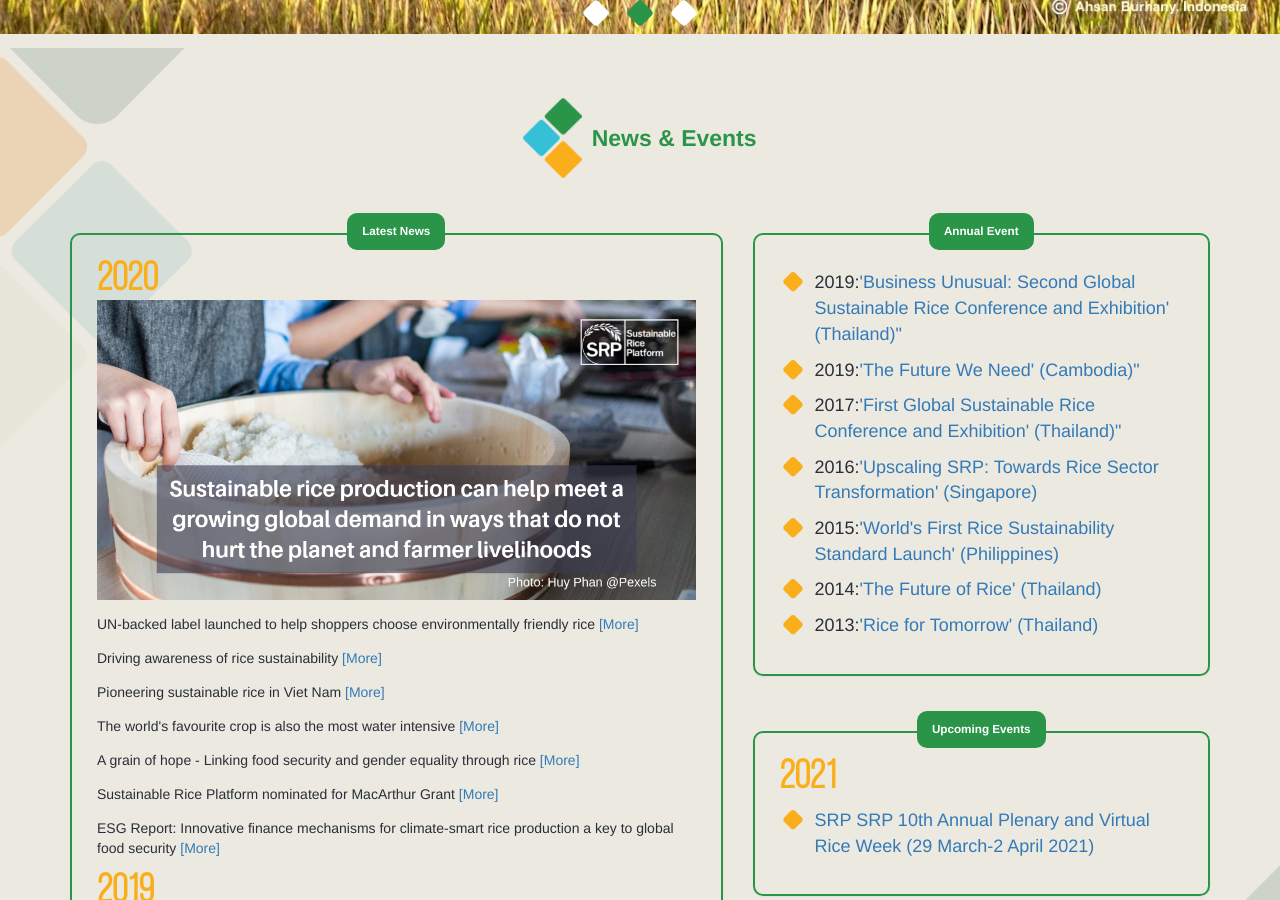
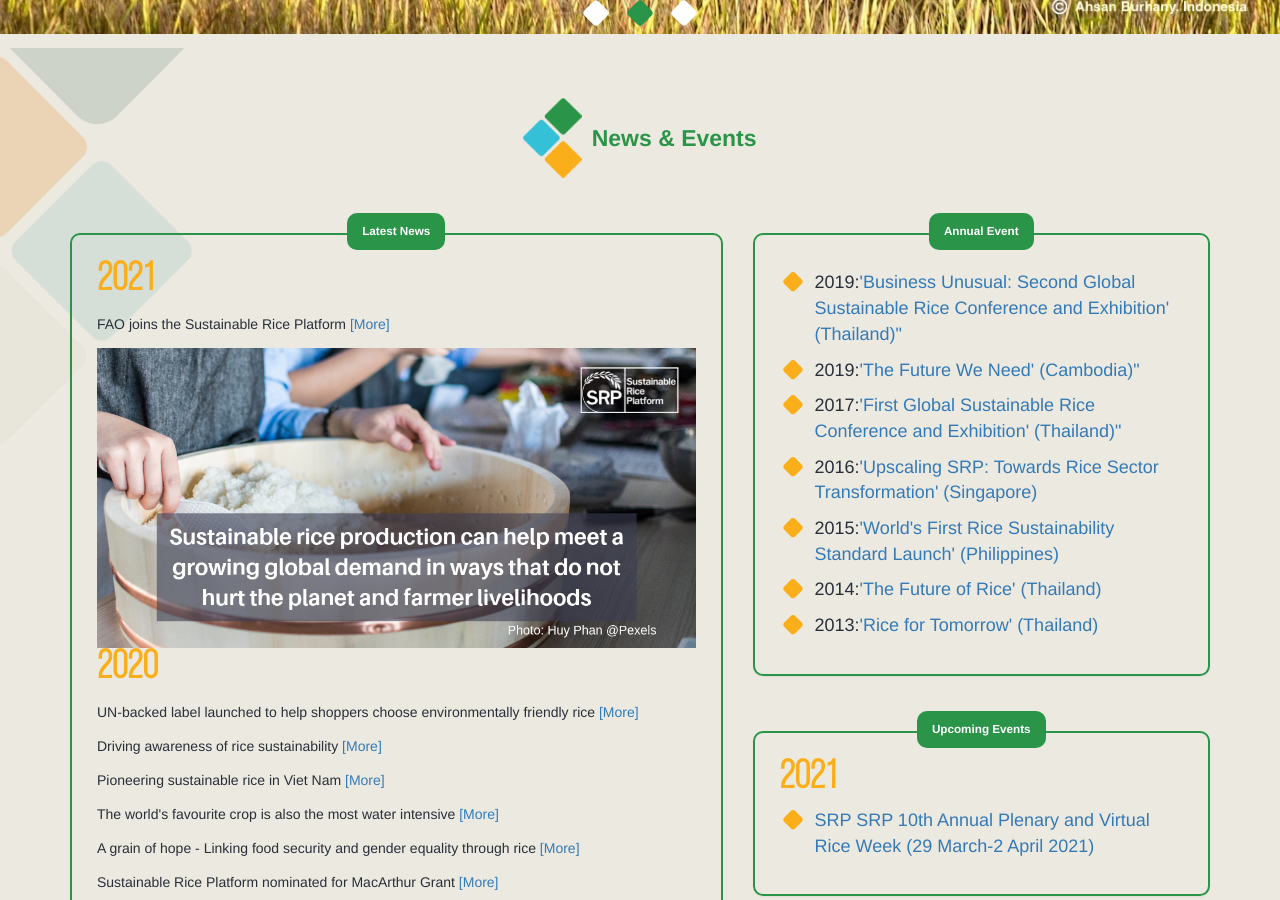
Before and after one commit to sustainablericeplatform/sustainablericeplatform.github.io, a Jekyll site: the page built from News-and-Events/index.html, in a window 1280 px wide and 900 px high, scrolled down 377 px. Built offline with Jekyll 4.4.1, drawn with Linux system fonts in a browser that asks for light colours.

Commit message:
Update index.html

```diff
--- a/News-and-Events/index.html
+++ b/News-and-Events/index.html
@@ -17,8 +17,10 @@
                         <h3>Latest News</h3>
                     </div>
                     <div class="panel-body">
+                        <h1 class="year">2021</h1>
+                        <p>FAO joins the Sustainable Rice Platform <a href="http://www.fao.org/asiapacific/news/detail-events/en/c/1391829/" target="_blank">[More]</a></p>
+                        <img src="/assets/images/Sustainable rice production - TW.png" class="img-responsive" />
                         <h1 class="year">2020</h1>
-                        <img src="/assets/images/Sustainable rice production - TW.png" class="img-responsive" />
                         <p>UN-backed label launched to help shoppers choose environmentally friendly rice <a href="https://www.unenvironment.org/news-and-stories/press-release/un-backed-label-launched-help-shoppers-choose-environmentally-0" target="_blank">[More]</a></p>
                         <p>Driving awareness of rice sustainability <a href="https://spark.adobe.com/page/X0c4QeL1Pocug/" target="_blank">[More]</a></p>
                         <p>Pioneering sustainable rice in Viet Nam <a href="https://spark.adobe.com/page/skAh0FF7m2wtV/" target="_blank">[More]</a></p>
```
